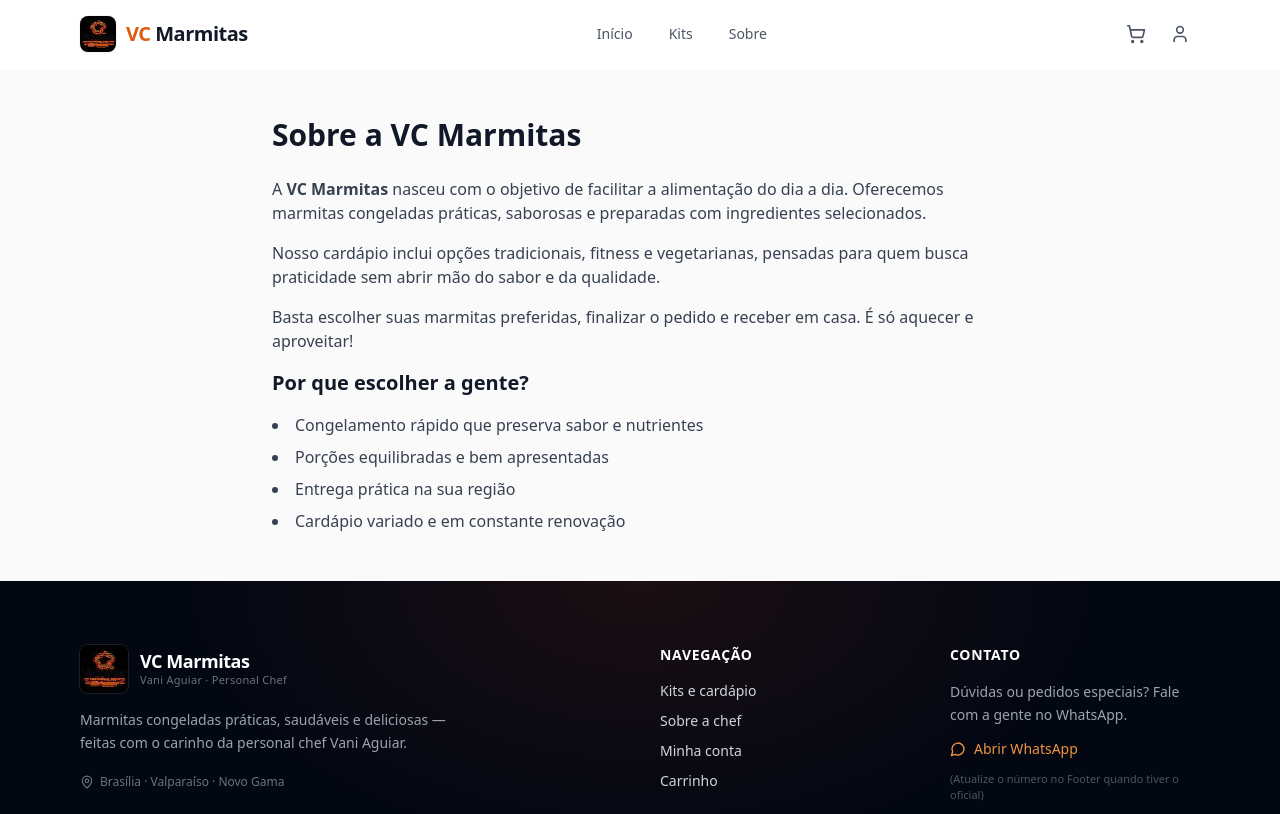
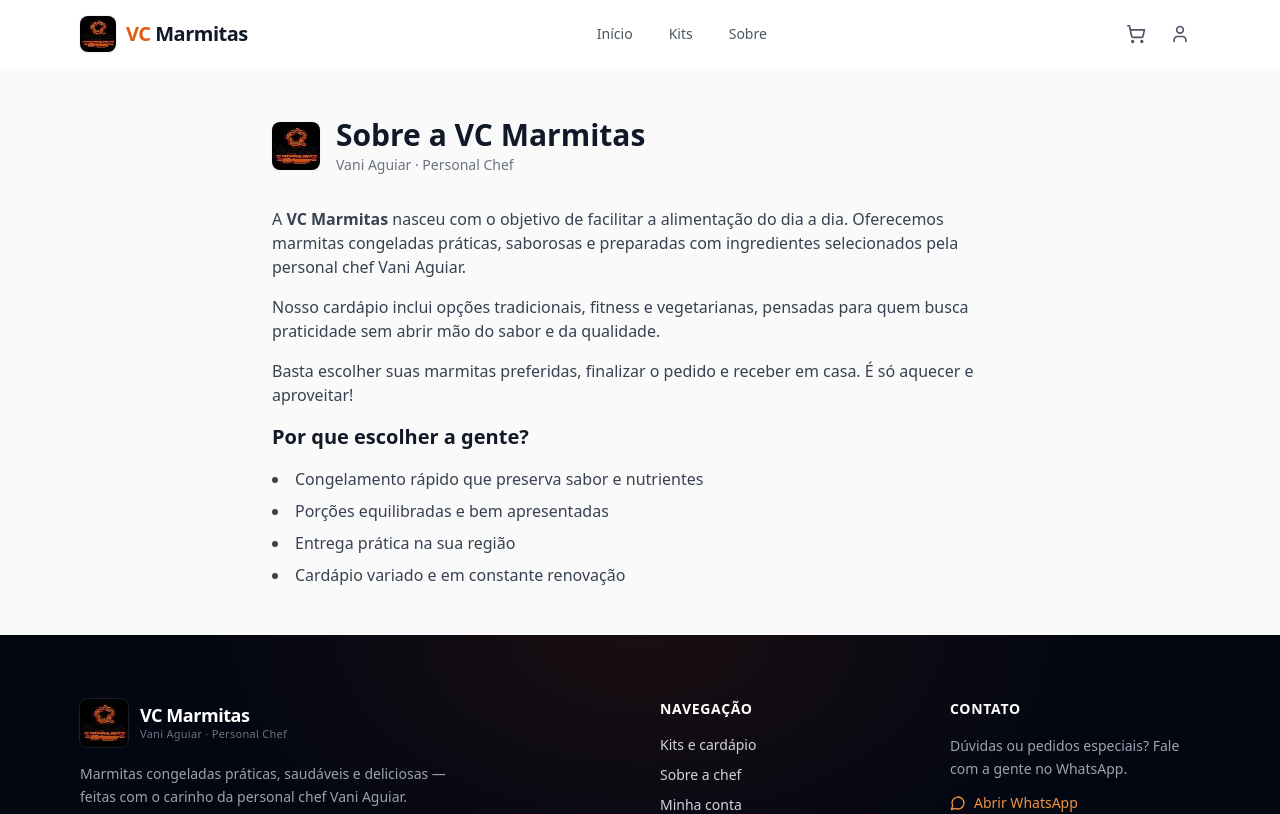
Before and after one commit to jefersonfx1/vcmarmitas, a Next.js app: page /sobre in a window 1280 px wide. Shown: the top 814 px of the page. Built offline with nearby package versions, Linux system fonts and the light colour scheme.

Commit message:
feat(logo): discreet BrandLogo on Sobre page

```diff
--- a/app/sobre/page.tsx
+++ b/app/sobre/page.tsx
@@ -1,13 +1,22 @@
+import BrandLogo from "@/components/BrandLogo";
+
 export default function SobrePage() {
   return (
     <div className="max-w-3xl mx-auto px-4 py-12">
-      <h1 className="text-3xl font-bold text-gray-900 mb-6">Sobre a VC Marmitas</h1>
+      <div className="flex items-center gap-4 mb-8">
+        <BrandLogo size="md" className="ring-1 ring-gray-100 shadow-sm" />
+        <div>
+          <h1 className="text-3xl font-bold text-gray-900">Sobre a VC Marmitas</h1>
+          <p className="text-sm text-gray-500 mt-0.5">Vani Aguiar · Personal Chef</p>
+        </div>
+      </div>
 
       <div className="prose prose-gray max-w-none space-y-4 text-gray-700">
         <p>
           A <strong>VC Marmitas</strong> nasceu com o objetivo de facilitar a
           alimentação do dia a dia. Oferecemos marmitas congeladas práticas,
-          saborosas e preparadas com ingredientes selecionados.
+          saborosas e preparadas com ingredientes selecionados pela personal chef
+          Vani Aguiar.
         </p>
 
         <p>
```
